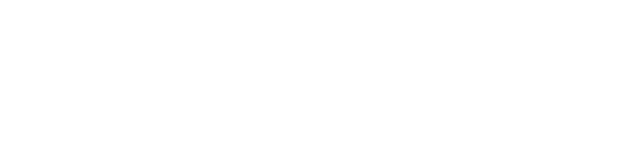
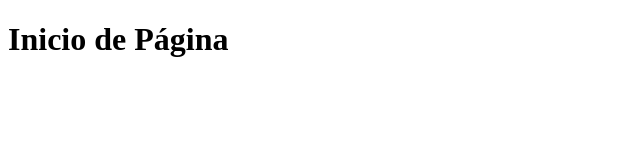
Before and after one commit to JaviDev27/javidev27.github.io, a plain HTML site: page index.html in a window 1280 px wide. Shown: the whole page, without its empty margins (0-640 px from the left). Drawn offline with Linux system fonts and the light colour scheme.

Commit message:
Update index.html

```diff
--- a/index.html
+++ b/index.html
@@ -7,6 +7,6 @@
     <title>Document</title>
 </head>
 <body>
-
+    <h1>Inicio de Página</h1>
 </body>
 </html>
```
